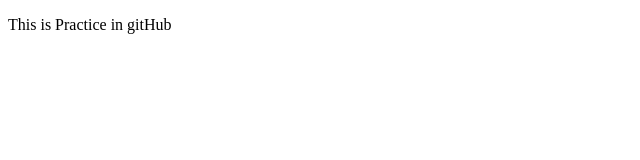
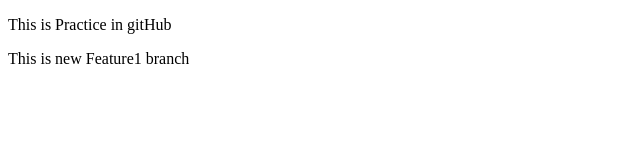
Before and after one commit to StrawHatLuffy2303/localRepo, a plain HTML site: page index.html in a window 1280 px wide. Shown: the whole page, without its empty margins (0-640 px from the left). Drawn offline with Linux system fonts and the light colour scheme.

Commit message:
Add New Featue

```diff
--- a/index.html
+++ b/index.html
@@ -8,5 +8,6 @@
 </head>
 <body>
     <p>This is Practice in gitHub</p>
+    <p>This is new Feature1 branch</p>
 </body>
 </html>
```
